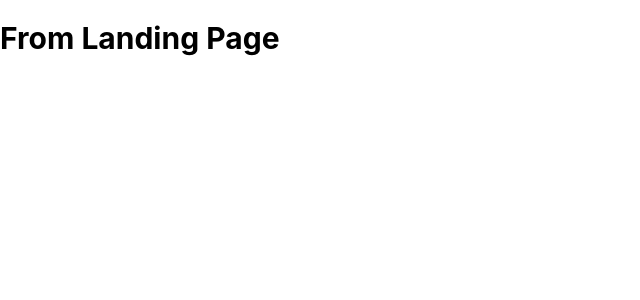
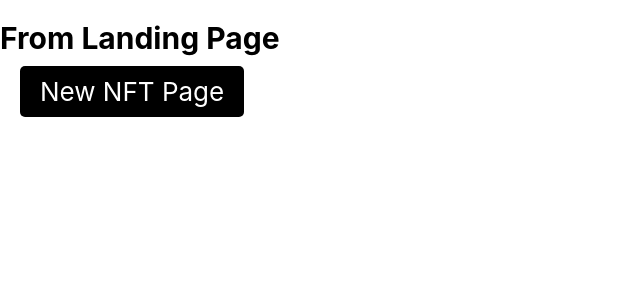
Before and after one commit to josepchetrit12/Melodia, a React (Create React App) app in the folder packages/react-app/: page / in a window 1280 px wide. Shown: the top 300 px of the page, without its empty margins (0-640 px from the left). Built offline with nearby package versions, Linux system fonts and the light colour scheme.

Commit message:
feat: Implement Rainbow wallet #14

```diff
--- a/packages/react-app/package.json
+++ b/packages/react-app/package.json
@@ -8,14 +8,18 @@
     "@metamask/onboarding": "^1.0.1",
     "@mui/icons-material": "^5.8.4",
     "@mui/material": "^5.9.3",
+    "@rainbow-me/rainbowkit": "^0.4.5",
     "@testing-library/jest-dom": "^5.16.5",
     "@testing-library/react": "^13.3.0",
     "@testing-library/user-event": "^13.5.0",
+    "ethers": "^5.6.9",
     "prettier": "^2.7.1",
     "react": "^18.2.0",
     "react-dom": "^18.2.0",
+    "react-icons": "^4.4.0",
     "react-router-dom": "^6.3.0",
     "react-scripts": "5.0.1",
+    "wagmi": "^0.6.1",
     "web-vitals": "^2.1.4"
   },
   "scripts": {
--- a/packages/react-app/src/components/layouts/Header.jsx
+++ b/packages/react-app/src/components/layouts/Header.jsx
@@ -1,6 +1,9 @@
 import React from 'react';
 import styled from '@emotion/styled';
 import { Link } from 'react-router-dom';
+
+// Components
+import Wallet from '../ui/Wallet';
 
 // Styled
 const HeaderStyled = styled.header`
@@ -12,7 +15,7 @@ const HeaderContainer = styled.div`
     position: relative;
     width: 100%;
     margin: 0;
-    padding: 0 2rem;
+    padding: 0 3rem;
     margin: 0 auto;
 
     @media (min-width: 768px) {
@@ -50,7 +53,7 @@ const Header = () => {
                 </Link>
 
                 <DivFlexCenter>
-                    <p style={{ fontSize: '1.6rem' }}>MetaMask</p>
+                    <Wallet />
                 </DivFlexCenter>
             </HeaderContainer>
         </HeaderStyled>
--- /dev/null
+++ b/packages/react-app/src/components/ui/Wallet.jsx
@@ -0,0 +1,38 @@
+import React from 'react';
+import "@rainbow-me/rainbowkit/styles.css";
+import { getDefaultWallets, RainbowKitProvider, ConnectButton } from "@rainbow-me/rainbowkit";
+import { chain, configureChains, createClient, WagmiConfig } from "wagmi";
+import { alchemyProvider } from "wagmi/providers/alchemy";
+import { publicProvider } from "wagmi/providers/public";
+
+// React Icons
+import { AiOutlineWallet } from 'react-icons/ai';
+
+const Wallet = () => {
+
+    const { chains, provider } = configureChains(
+        [chain.mainnet, chain.polygon, chain.optimism, chain.arbitrum, chain.polygonMumbai, chain.rinkeby, chain.localhost, chain.hardhat],
+        [alchemyProvider({ alchemyId: process.env.ALCHEMY_ID }), publicProvider()]
+    );
+
+    const { connectors } = getDefaultWallets({
+        appName: "My RainbowKit App",
+        chains,
+    });
+
+    const wagmiClient = createClient({
+        autoConnect: true,
+        connectors,
+        provider,
+    });
+
+    return (
+        <WagmiConfig client={wagmiClient}>
+            <RainbowKitProvider chains={chains}>
+                <ConnectButton />
+            </RainbowKitProvider>
+        </WagmiConfig>
+    );
+}
+
+export default Wallet;
--- a/packages/react-app/src/pages/LandingPage.jsx
+++ b/packages/react-app/src/pages/LandingPage.jsx
@@ -1,8 +1,26 @@
 import React from 'react';
+import { Link } from 'react-router-dom';
+import styled from '@emotion/styled';
+
+// Style
+const MyLink = styled(Link)`
+    font-size: 2.6rem;
+    text-decoration: none;
+    background-color: black;
+    padding: 1rem 2rem;
+    border-radius: .5rem;
+    margin-left: 2rem;
+    color: white;
+`;
 
 const LandingPage = () => {
     return (
-        <h1>From Landing Page</h1>
+        <div>
+            <h1>From Landing Page</h1>
+            <MyLink to='/new-nft'>
+                New NFT Page
+            </MyLink>
+        </div>
     );
 }
 
--- a/packages/react-app/src/pages/NewNFT.jsx
+++ b/packages/react-app/src/pages/NewNFT.jsx
@@ -171,14 +171,6 @@ const NewNFT = () => {
 
             e.preventDefault();
 
-            const obj = {
-
-            };
-
-            /** Aqui va tot el codi */
-
-
-
         } catch (error) {
             console.log(error);
         }
```
Also changed, not shown: 1 other file (tests, documents, lock files or other folders).
